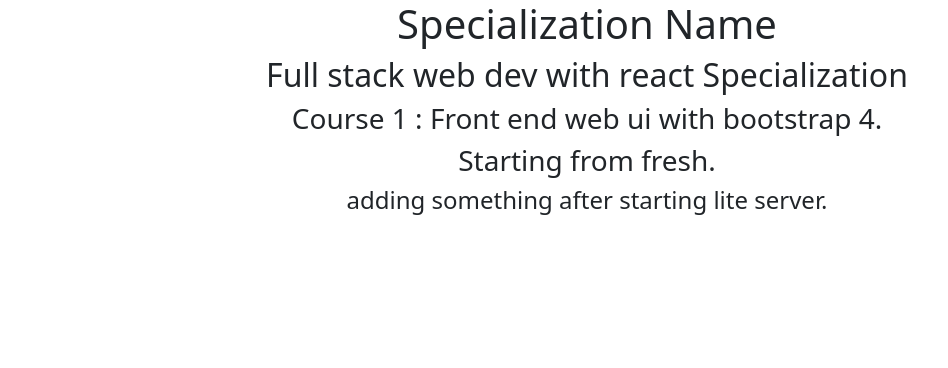
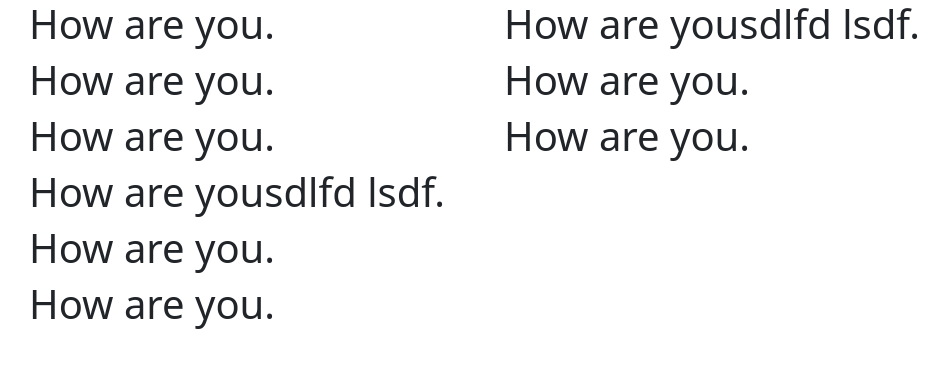
Before and after one commit to TechnicalAmanjeet/Full-stack-web-dev-with-react-specialization, a website: page front end web ui bootstrap/Weak_01/index.html in a window 1280 px wide. Shown: the whole page, without its empty margins (53-1001 px from the left). Drawn offline with nearby package versions, Linux system fonts and the light colour scheme; files whose address does not match are found by name.

Commit message:
improved in index.html

```diff
--- a/front end web ui bootstrap/Weak_01/index.html
+++ b/front end web ui bootstrap/Weak_01/index.html
@@ -10,13 +10,28 @@
     <link rel="stylesheet" href="node_modules/bootstrap/dist/css/bootstrap.min.css">
 </head>
 <body>
-    <center>
-        <h1>Specialization Name</h1>
-        <h2>Full stack web dev with react Specialization</h2>
-        <h3>Course 1 : Front end web ui with bootstrap 4.</h3>
-        <h3>Starting from fresh.</h3>
-        <h4>adding something after starting lite server.</h4>
-    </center>
+
+    <div class="container">
+        <div class="row">
+            <div class="col-12 col-sm-5">
+                <h1>How are you.</h1>
+                <h1>How are you.</h1>
+                <h1>How are you.</h1>
+            </div>
+            <div class="col-12 col-sm-7">
+                <h1>How are yousdlfd lsdf.</h1>
+                <h1>How are you.</h1>
+                <h1>How are you.</h1>
+            </div>
+            <div class="col-12 col-sm-7">
+                <h1>How are yousdlfd lsdf.</h1>
+                <h1>How are you.</h1>
+                <h1>How are you.</h1>
+            </div>
+        </div>
+    </div>
+
+
 
 
 
```
